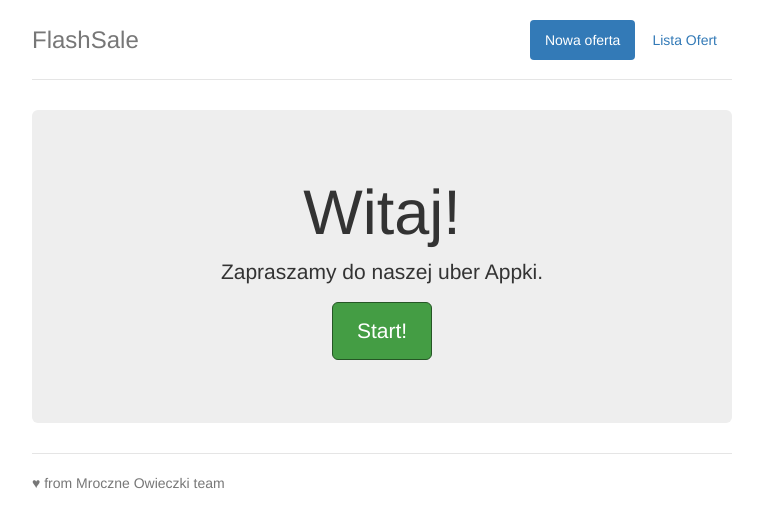
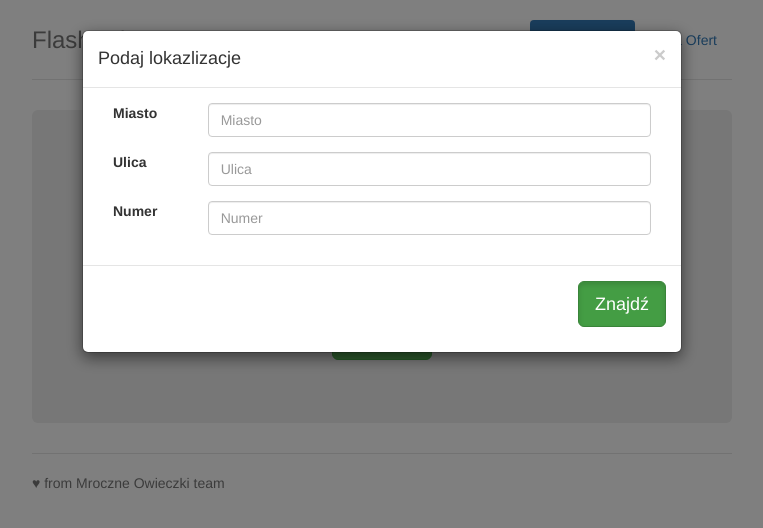
Before and after one commit to zolek86/FlashSale, a website: page app/index.html in a window 1280 px wide. Both pictures are taken after a click on the link "Start!". Shown: the whole page, without its empty margins (258-1021 px from the left). Drawn offline with nearby package versions, Linux system fonts and the light colour scheme; files that its build step writes are made by us from their sources; no server answers; files whose address does not match are found by name.

Commit message:
modal do lokazliacji

```diff
--- a/app/index.html
+++ b/app/index.html
@@ -37,13 +37,52 @@
         <div class="jumbotron">
           <h1>Witaj!</h1>
           <p class="lead">Zapraszamy do naszej uber Appki.</p>
-        <p><a class="btn btn-lg btn-success" href="#">Start!</a></p>
+          <p><a class="btn btn-lg btn-success" href="#" data-toggle="modal" data-target="#conectUser">Start!</a></p>
         </div>
 
         <div class="footer">
           <p>♥ from Mroczne Owieczki team</p>
         </div>
       </div>
+
+      <!-- Modal -->
+      <div class="modal fade" id="conectUser" tabindex="-1" role="dialog">
+        <div class="modal-dialog">
+          <div class="modal-content">
+            <div class="modal-header">
+              <button type="button" class="close" data-dismiss="modal"><span aria-hidden="true">&times;</span><span class="sr-only">Zamknij</span></button>
+              <h4 class="modal-title" id="myModalLabel">Podaj lokazlizacje</h4>
+            </div>
+            <div class="modal-body">
+              <!-- input 1-->
+              <div class="form-group clearfix">
+                <label for="inputMiasto" class="col-sm-2 control-label">Miasto</label>
+                <div class="col-sm-10">
+                  <input type="email" class="form-control" id="inputMiasto" placeholder="Miasto">
+                </div>
+              </div>
+              <!-- input 2-->
+              <div class="form-group clearfix">
+                <label for="inputUlica" class="col-sm-2 control-label">Ulica</label>
+                <div class="col-sm-10">
+                  <input type="ulica" class="form-control" id="inputUlica" placeholder="Ulica">
+                </div>
+              </div>
+              <!-- input 3-->
+              <div class="form-group clearfix">
+                <label for="inputNumer" class="col-sm-2 control-label">Numer</label>
+                <div class="col-sm-10">
+                  <input type="Numer" class="form-control" id="inpuNumer" placeholder="Numer">
+                </div>
+              </div>
+            </div>
+            <div class="modal-footer">
+              <p><a href="#" class="btn btn-success btn-lg active" role="button">Znajdź</a></p>
+            </div>
+          </div>
+        </div>
+      </div>
+
 
       <!-- Google Analytics: change UA-XXXXX-X to be your site's ID. -->
       <script>
```
Lines whose indentation alone changed are shown as unchanged.
